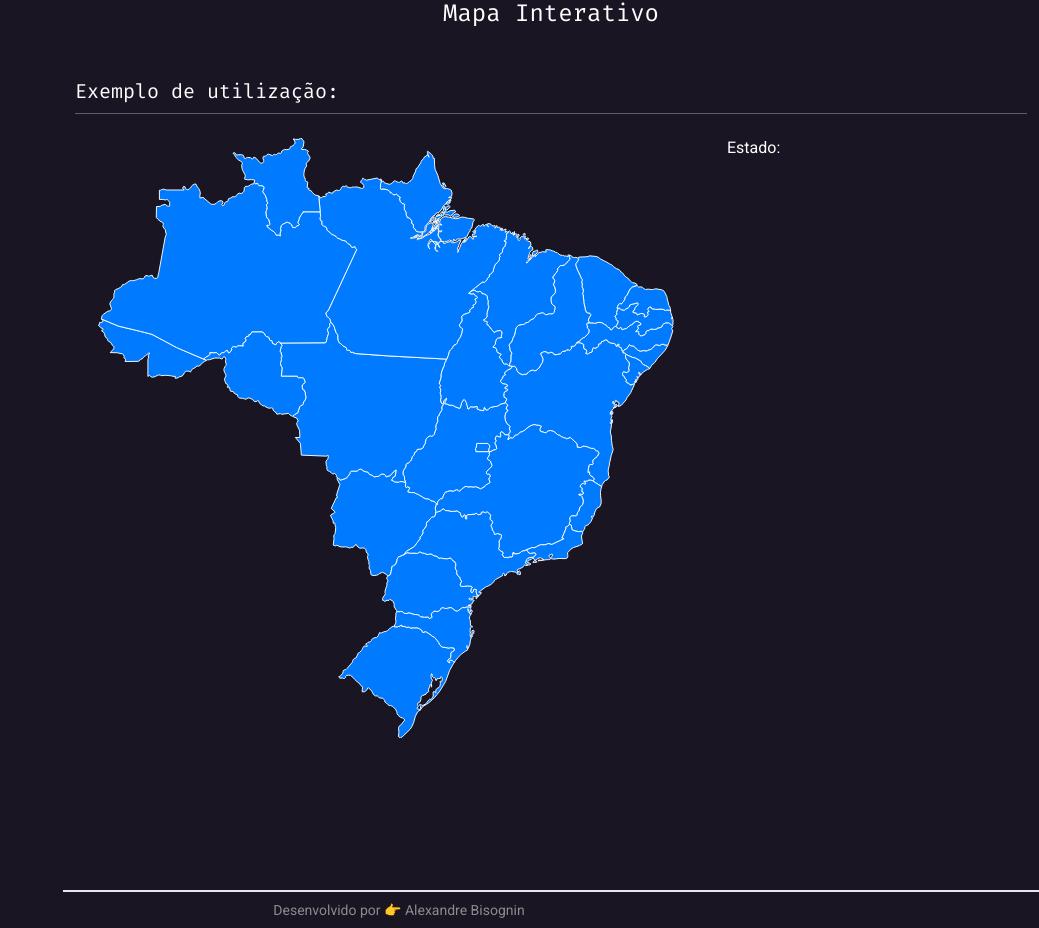
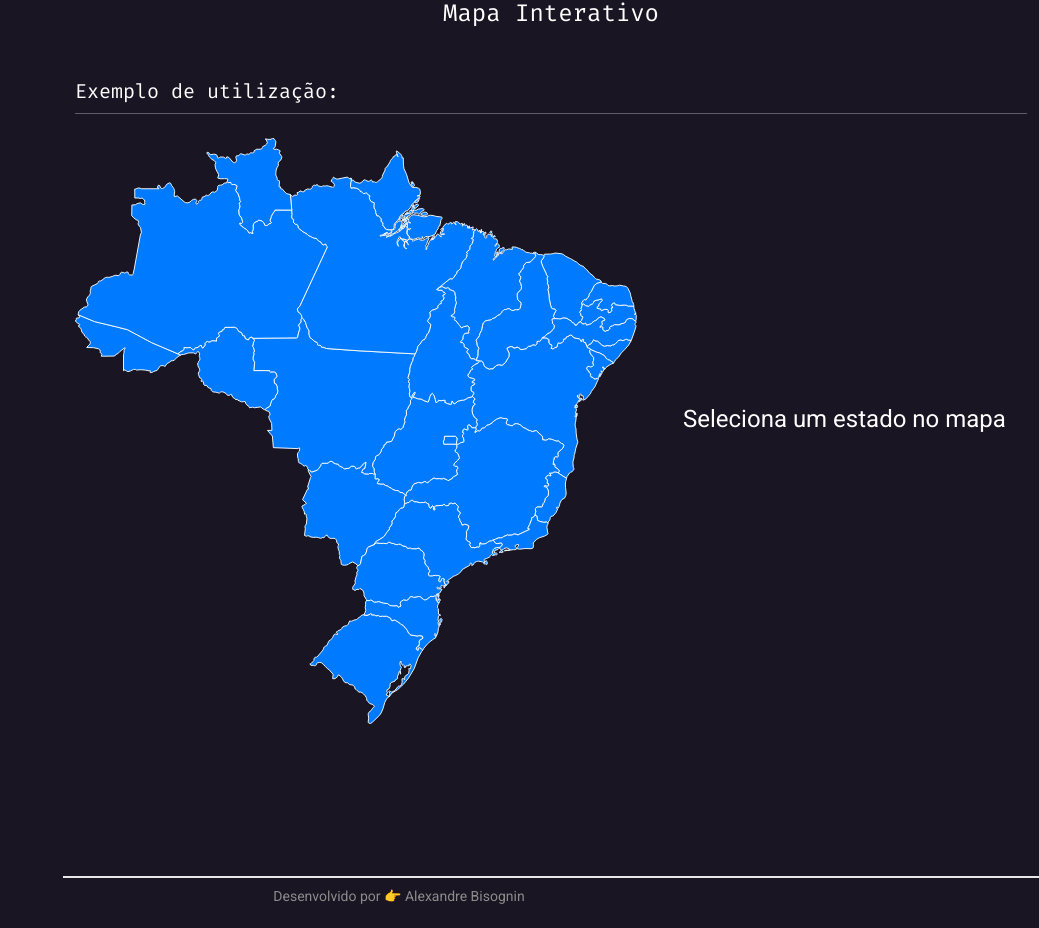
Before and after one commit to alexandre-fb/lib-vuejs, a Nuxt app: page /ui-components in a window 1280 px wide. Shown: the part 1120-2048 px from the top of the page, without its empty margins (241-1280 px from the left). Built offline with nearby package versions, Linux system fonts and the light colour scheme.

Commit message:
Refactor

```diff
--- a/components/UiElements/InterativeMap/InterativeMap.vue
+++ b/components/UiElements/InterativeMap/InterativeMap.vue
@@ -90,14 +90,19 @@
 
     <!-- text container -->
     <div class="int-map__text-area">
-      Estado: {{ hasHoverStateData() ? hoverState.name : selectedState.name }}
-      <p>{{ hasHoverStateData() ? hoverState.description : selectedState.description }}</p>
+      <h2 v-if="!isHoverState() && !selectedState.name" class="text__title text__title--empty">Seleciona um estado no mapa</h2>
+      <h2 class="text__title">
+        {{ isHoverState() ? hoverState.name : selectedState.name }}
+      </h2>
+      <p class="text__paragraph">
+        {{ isHoverState() ? hoverState.description : selectedState.description }}
+      </p>
     </div>
   </div>
 </template>
 <script>
 import { ref, onMounted } from 'vue';
-import statesData from './statesData';
+import { statesData } from './statesData';
 
 export default {
   name: 'InterativeMap',
@@ -108,7 +113,6 @@ export default {
     const states = ref([]);
     const selectedState = ref({});
     const hoverState = ref({});
-    const isHover = ref(false);
 
     onMounted(() => {
       states.value = Array.from(document.getElementById('brazil-map').getElementsByTagName('path'));
@@ -120,7 +124,6 @@ export default {
     });
 
     const handleClick = (event) => {
-      console.log(event.target.id)
       selectedState.value = statesData.find((item) => {
         return item.id === event.target.id;
       });
@@ -135,18 +138,16 @@ export default {
     };
 
     const handleMouseLeave = () => {
-      isHover.value = false;
       hoverState.value = {};
     };
 
     const handleMouseMove = (event) => {
-      isHover.value = false;
       hoverState.value = statesData.find((item) => {
         return item.id === event.target.id;
       });
     };
 
-    const hasHoverStateData = () => {
+    const isHoverState = () => {
       return hoverState.value && Object.keys(hoverState.value).length > 0;
     };
 
@@ -154,17 +155,33 @@ export default {
       states,
       selectedState,
       hoverState,
-      isHover,
       handleClick,
       handleMouseLeave,
       handleMouseMove,
-      hasHoverStateData
+      isHoverState
     };
   },
 };
 </script>
 
 <style scoped>
+
+.int-map__container {
+  display: flex;
+  justify-content: center;
+  align-items: center;
+  gap: 30px;
+}
+
+/*mapa*/
+.int-map__map-area {
+  flex: 1;
+  width: 100%;
+  display: flex;
+  justify-content: center;
+  align-items: center;
+}
+
 svg {
   width: 100%;
   max-width: 600px;
@@ -190,23 +207,23 @@ svg path.active {
   stroke-width: 3px;
 }
 
-.int-map__container {
+
+/*texto*/
+.int-map__text-area {
   display: flex;
+  flex-direction: column;
   justify-content: center;
-  gap: 30px;
+  width: 100%;
+  max-width: 360px;
+  padding: 0 16px;
 }
 
-.int-map__map-area {
-  flex: 1;
-  width: 100%;
-  display: flex;
-  justify-content: center;
-  align-items: center;
+.int-map__text-area .text__title {
+  font-size: 28px;
+  margin-bottom: 12px;
 }
-
-.int-map__text-area {
-  width: 100%;
-  max-width: 300px;
+.int-map__text-area .text__title--empty {
+  font-size: 24px;
 }
 
 @media screen and (max-width: 1024px) {
@@ -217,6 +234,7 @@ svg path.active {
   .int-map__text-area {
     text-align: center;
     max-width: 600px;
+    width: 100%;
   }
 }
 </style>
--- a/components/UiElements/InterativeMap/statesData.js
+++ b/components/UiElements/InterativeMap/statesData.js
@@ -1,4 +1,4 @@
-export default [
+export const statesData = [
   {
     id: "BR-AC",
     name: "Acre",
```
